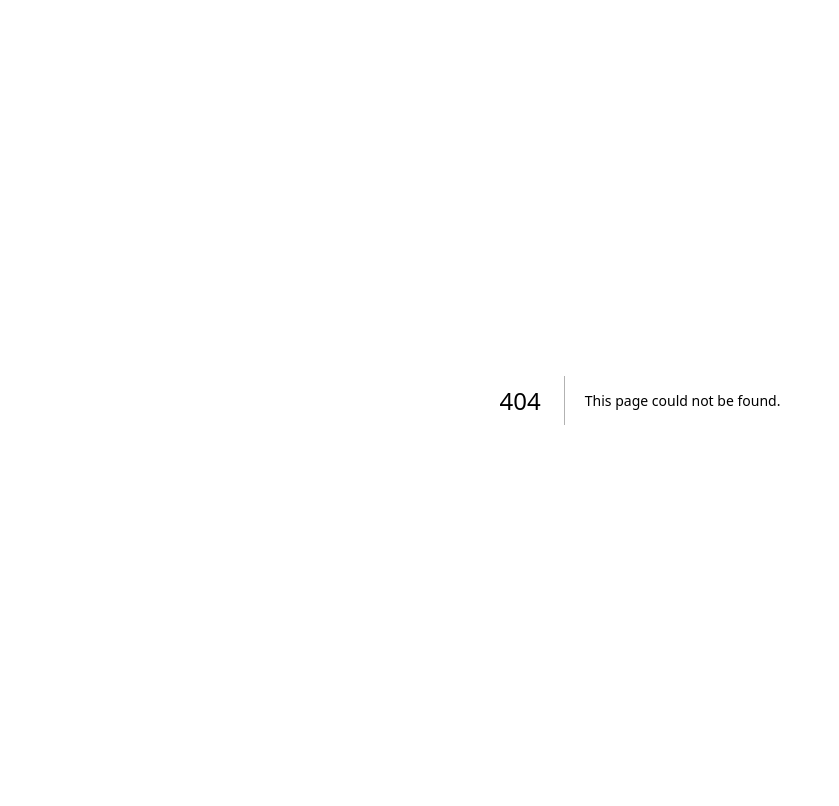
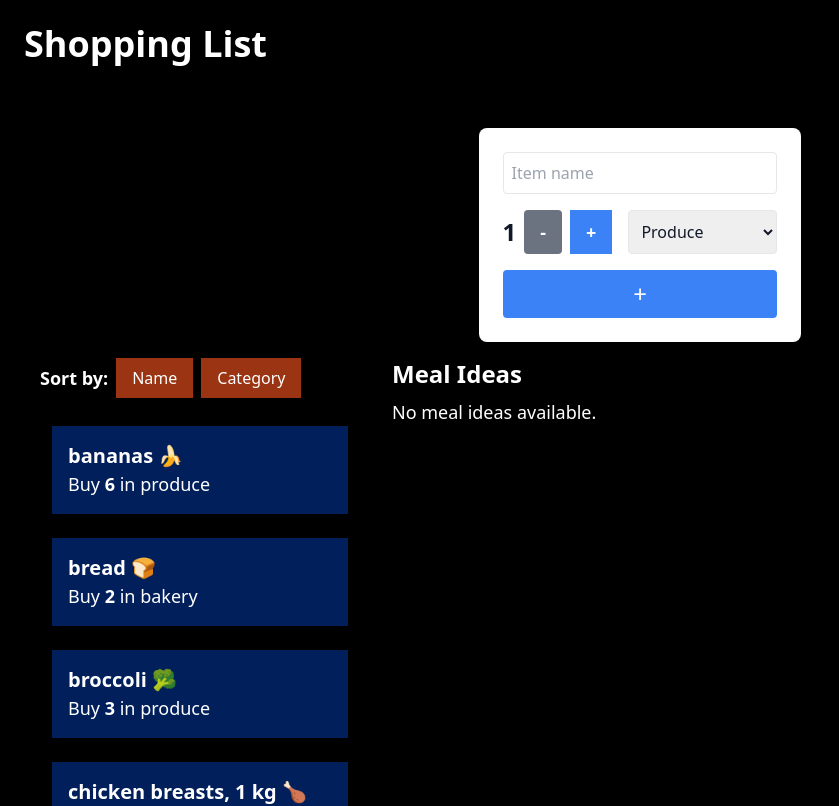
Before and after one commit to Harjot-kaur28/cprg306-assignments, a Next.js app: page /week-8 in a window 1280 px wide. Before the commit this address had no page. Shown: the top 806 px of the page, without its empty margins (0-839 px from the left). Built offline with nearby package versions, Linux system fonts and the light colour scheme.

Commit message:
insert week-8

```diff
--- a/app/page.js
+++ b/app/page.js
@@ -22,6 +22,9 @@ export default function Page() {
       <p>
         <Link href="/week-7">Go to Week 7 Page</Link>
       </p>
+      <p>
+        <Link href="/week-8">Go to Week 8 Page</Link>
+      </p>
     </main>
   );
 }
--- /dev/null
+++ b/app/week-8/item-list.js
@@ -0,0 +1,40 @@
+"use client";
+import { useState } from "react";
+import Item from "./item";
+import items from "./items.json";
+
+export default function ItemList({ onItemSelect }) {
+  const [sortBy, setSortBy] = useState("name");
+
+  const sortedItems = [...items].sort((a, b) => {
+    if (sortBy === "name") return a.name.localeCompare(b.name);
+    if (sortBy === "category") return a.category.localeCompare(b.category);
+    return 0;
+  });
+
+  return (
+    <div className="p-4">
+      <div className="mb-4 flex items-center gap-2">
+        <span className="text-lg font-semibold">Sort by:</span>
+        <button
+          onClick={() => setSortBy("name")}
+          className="px-4 py-2 bg-orange-800 text-white"
+        >
+          Name
+        </button>
+        <button
+          onClick={() => setSortBy("category")}
+          className="px-4 py-2 bg-orange-800 text-white"
+        >
+          Category
+        </button>
+      </div>
+
+      {sortedItems.map((item) => (
+        <div key={item.id} className="p-3 list-none w-80">
+          <Item {...item} onSelect={onItemSelect} />
+        </div>
+      ))}
+    </div>
+  );
+}
--- /dev/null
+++ b/app/week-8/item.js
@@ -0,0 +1,10 @@
+export default function Item({ name, quantity, category, onSelect }) {
+  return (
+    <li onClick={() => onSelect(name)} className="bg-light-navy text-white p-4 shadow-md cursor-pointer">
+      <p className="text-xl font-bold">{name}</p>
+      <p className="text-lg">
+        Buy <span className="font-semibold">{quantity}</span> in <span>{category}</span>
+      </p>
+    </li>
+  );
+}
--- /dev/null
+++ b/app/week-8/items.json
@@ -0,0 +1,74 @@
+[
+    {
+      "id": "1h2GJKH12gkHG31h1H",
+      "name": "milk, 4 L 🥛",
+      "quantity": 1,
+      "category": "dairy"
+    },
+    {
+      "id": "2KJH3k2j3H1k2J3K1H",
+      "name": "bread 🍞",
+      "quantity": 2,
+      "category": "bakery"
+    },
+    {
+      "id": "3h2KJH3k2j3H1k2J3",
+      "name": "eggs, dozen 🥚",
+      "quantity": 2,
+      "category": "dairy"
+    },
+    {
+      "id": "4k2J3K1H2GJKH12gk",
+      "name": "bananas 🍌",
+      "quantity": 6,
+      "category": "produce"
+    },
+    {
+      "id": "5H1h1H2KJH3k2j3H",
+      "name": "broccoli 🥦",
+      "quantity": 3,
+      "category": "produce"
+    },
+    {
+      "id": "6H1k2J3K1H2GJKH1",
+      "name": "chicken breasts, 1 kg 🍗",
+      "quantity": 1,
+      "category": "meat"
+    },
+    {
+      "id": "7gkHG31h1H2KJH3k",
+      "name": "pasta sauce 🍝",
+      "quantity": 3,
+      "category": "canned goods"
+    },
+    {
+      "id": "8j3H1k2J3K1H2GJK",
+      "name": "spaghetti, 454 g 🍝",
+      "quantity": 2,
+      "category": "dry goods"
+    },
+    {
+      "id": "9H12gkHG31h1H2KJ",
+      "name": "toilet paper, 12 pack 🧻",
+      "quantity": 1,
+      "category": "household"
+    },
+    {
+      "id": "10H3k2j3H1k2J3K1",
+      "name": "paper towels, 6 pack",
+      "quantity": 1,
+      "category": "household"
+    },
+    {
+      "id": "11k2J3K1H2GJKH12",
+      "name": "dish soap 🍽️",
+      "quantity": 1,
+      "category": "household"
+    },
+    {
+      "id": "12GJKH12gkHG31h1",
+      "name": "hand soap 🧼",
+      "quantity": 4,
+      "category": "household"
+    }
+  ]
--- /dev/null
+++ b/app/week-8/meal-ideas.js
@@ -0,0 +1,92 @@
+"use client";
+
+import { useState, useEffect } from "react";
+
+export default function MealIdeas({ ingredient }) {
+  const [meals, setMeals] = useState([]);
+  const [selectedMeal, setSelectedMeal] = useState(null);
+  const [mealDetails, setMealDetails] = useState(null);
+
+  useEffect(() => {
+    if (ingredient) {
+      fetchMealIdeas(ingredient).then((data) => setMeals(data || []));
+    }
+  }, [ingredient]);
+
+  async function fetchMealIdeas(ingredient) {
+    const response = await fetch(
+      `https://www.themealdb.com/api/json/v1/1/filter.php?i=${ingredient}`
+    );
+    const data = await response.json();
+    return data.meals;
+  }
+
+  async function fetchMealDetails(mealId) {
+    const response = await fetch(
+      `https://www.themealdb.com/api/json/v1/1/lookup.php?i=${mealId}`
+    );
+    const data = await response.json();
+    return data.meals ? data.meals[0] : null;
+  }
+
+  const handleMealClick = async (meal) => {
+    if (selectedMeal?.idMeal === meal.idMeal) {
+      setSelectedMeal(null);
+      setMealDetails(null);
+    } else {
+      setSelectedMeal(meal);
+      const details = await fetchMealDetails(meal.idMeal);
+      setMealDetails(details);
+    }
+  };
+
+  return (
+    <div className="p-4">
+      <h2 className="text-2xl font-bold mb-2">Meal Ideas</h2>
+
+      {meals.length > 0 && (
+        <p className="text-lg mb-4">
+          Here are some meal ideas using <strong>{ingredient}</strong>:
+        </p>
+      )}
+
+
+      {meals.length > 0 ? (
+        <ul className="space-y-4">
+          {meals.map((meal) => (
+            <li key={meal.idMeal} className="bg-orange-800 text-white p-4 shadow-md">
+              <button
+                onClick={() => handleMealClick(meal)}
+                className="text-lg font-semibold w-full text-left"
+              >
+                {meal.strMeal}
+              </button>
+
+              {selectedMeal?.idMeal === meal.idMeal && mealDetails && (
+                <div className="mt-2 bg-light-navy text-white p-3 rounded">
+                  <h3 className="font-bold">Ingredients needed:</h3>
+                  <ul className="list-disc pl-5">
+                    {Array.from({ length: 20 }).map((_, index) => {
+                      const ingredient = mealDetails[`strIngredient${index + 1}`];
+                      const measure = mealDetails[`strMeasure${index + 1}`];
+                      return (
+                        ingredient &&
+                        ingredient.trim() && (
+                          <li key={index}>
+                            {measure} {ingredient}
+                          </li>
+                        )
+                      );
+                    })}
+                  </ul>
+                </div>
+              )}
+            </li>
+          ))}
+        </ul>
+      ) : (
+        <p className="text-lg">No meal ideas available.</p>
+      )}
+    </div>
+  );
+}
--- /dev/null
+++ b/app/week-8/new-item.js
@@ -0,0 +1,96 @@
+"use client";
+
+import { useState } from "react";
+
+export default function NewItem({ onAddItem }) {
+  const [name, setName] = useState("");
+  const [quantity, setQuantity] = useState(1);
+  const [category, setCategory] = useState("Produce");
+
+  const increment = () => {
+    setQuantity((prev) => (prev < 20 ? prev + 1 : prev));
+  };
+
+  const decrement = () => {
+    setQuantity((prev) => (prev > 1 ? prev - 1 : prev));
+  };
+
+  const handleSubmit = (event) => {
+    event.preventDefault();
+    const newItem = {
+      id: crypto.randomUUID(),
+      name,
+      quantity,
+      category
+    };
+
+    onAddItem(newItem);
+    setName("");
+    setQuantity(1);
+    setCategory("Produce");
+  };
+
+  return (
+    <div className="max-w-md mx-auto mt-10 p-6 bg-white shadow-lg rounded-lg">
+      <form onSubmit={handleSubmit} className="space-y-4">
+        <input
+          type="text"
+          value={name}
+          onChange={(e) => setName(e.target.value)}
+          required
+          placeholder="Item name"
+          className="w-full border p-2 rounded"
+        />
+        <div className="flex space-x-4">
+          <div className="flex items-center space-x-2">
+            <span className="text-2xl font-bold text-gray-900">{quantity}</span>
+            <button
+              onClick={decrement}
+              type="button"
+              disabled={quantity === 1}
+              className="px-4 py-2 text-lg font-bold rounded bg-gray-500 text-white hover:bg-blue-600"
+            >
+              -
+            </button>
+            <button
+              onClick={increment}
+              type="button"
+              className="px-4 py-2 text-lg font-bold bg-blue-500 text-white hover:bg-blue-600"
+            >
+              +
+            </button>
+          </div>
+          <select
+            value={category}
+            onChange={(e) => setCategory(e.target.value)}
+            className="w-full border p-2 rounded text-gray-900"
+          >
+            {[
+              "Produce",
+              "Dairy",
+              "Bakery",
+              "Meat",
+              "Frozen Foods",
+              "Canned Goods",
+              "Dry Goods",
+              "Beverages",
+              "Snacks",
+              "Household",
+              "Other",
+            ].map((cat) => (
+              <option key={cat} value={cat}>
+                {cat}
+              </option>
+            ))}
+          </select>
+        </div>
+        <button
+          type="submit"
+          className="w-full text-2xl bg-blue-500 text-white p-2 rounded hover:bg-blue-600"
+        >
+          +
+        </button>
+      </form>
+    </div>
+  );
+}
--- /dev/null
+++ b/app/week-8/page.js
@@ -0,0 +1,31 @@
+"use client";
+import { useState } from "react";
+import NewItem from "./new-item";
+import ItemList from "./item-list";
+import MealIdeas from "./meal-ideas";
+import itemsData from "./items.json";
+
+export default function Page() {
+  const [items, setItems] = useState(itemsData);
+  const [selectedItemName, setSelectedItemName] = useState("");
+
+  const handleAddItem = (newItem) => {
+    setItems([...items, newItem]);
+  };
+
+  const handleItemSelect = (itemName) => {
+    const cleanedItemName = itemName.split(",")[0].replace(/[^a-zA-Z ]/g, "").trim();
+    setSelectedItemName(cleanedItemName);
+  };
+
+  return (
+    <main className="p-6 bg-black min-h-screen flex flex-col items-left text-white">
+      <h1 className="text-4xl font-bold mb-6">Shopping List</h1>
+      <NewItem onAddItem={handleAddItem} />
+      <div className="flex">
+        <ItemList items={items} onItemSelect={handleItemSelect} />
+        <MealIdeas ingredient={selectedItemName} />
+      </div>
+    </main>
+  );
+}
```
